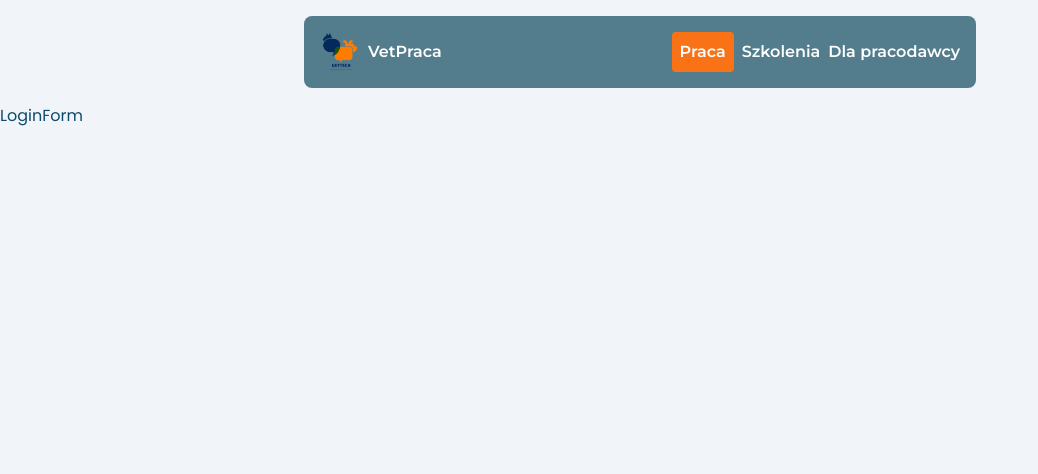
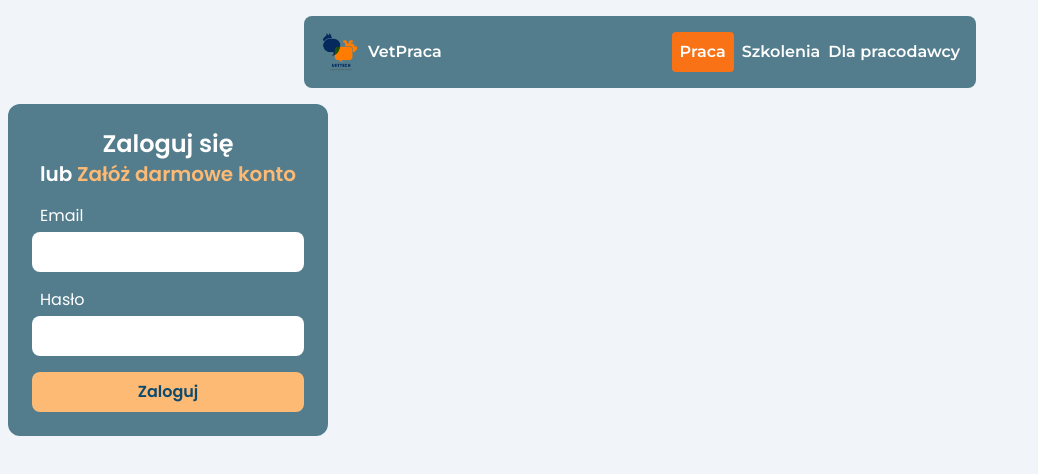
Before and after one commit to lszmytko/jobboard, a Next.js app: page /pracodawca/login in a window 1280 px wide. Shown: the top 474 px of the page, without its empty margins (0-1038 px from the left). Built offline with nearby package versions, Linux system fonts and the light colour scheme.

Commit message:
feat(main): create RegisterForm component

```diff
--- a/src/app/_components/Header/Header.tsx
+++ b/src/app/_components/Header/Header.tsx
@@ -11,7 +11,7 @@ const Header = () => {
     <div className="w-screen flex justify-center">
       <HamburgerMenu />
       <div
-        className={`flex max-sm:justify-center max-w-2xl w-screen justify-between bg-header-background text-white font-semibold leading-10 ${montserrat.className} mb-4 p-4 sm:rounded-lg`}
+        className={`flex max-sm:justify-center max-w-2xl w-screen justify-between bg-dark-blue text-white font-semibold leading-10 ${montserrat.className} mb-4 p-4 sm:rounded-lg`}
       >
         <div>
           <Logo />
--- a/src/app/globals.css
+++ b/src/app/globals.css
@@ -5,3 +5,7 @@
 .tasks li::marker {
   color: #fdba74;
 }
+
+input:focus {
+  outline: none;
+}
--- /dev/null
+++ b/src/app/pracodawca/login/AccessForm/AccessForm.tsx
@@ -0,0 +1,31 @@
+"use client";
+
+import { useState } from "react";
+
+import LoginForm from "./LoginForm";
+import RegisterForm from "./RegisterForm";
+
+const AccessForm = () => {
+  const [isLogin, setIsLogin] = useState(true);
+  return (
+    <div className="w-80 bg-dark-blue rounded-xl p-6">
+      <div className="mb-4">
+        <h1 className="text-2xl text-white font-semibold text-center">
+          Zaloguj się
+        </h1>
+        <h2 className="text-xl text-white font-semibold text-center">
+          lub{" "}
+          <span
+            className="text-primary-light cursor-pointer"
+            onClick={() => setIsLogin((prev) => !prev)}
+          >
+            Załóż darmowe konto
+          </span>
+        </h2>
+      </div>
+      {isLogin ? <LoginForm /> : <RegisterForm />}
+    </div>
+  );
+};
+
+export default AccessForm;
--- /dev/null
+++ b/src/app/pracodawca/login/AccessForm/LoginForm.tsx
@@ -0,0 +1,50 @@
+"use client";
+
+import { useForm, SubmitHandler } from "react-hook-form";
+
+type LoginFormInputs = {
+  email: string;
+  password: string;
+};
+
+const LoginForm = () => {
+  const {
+    register,
+    handleSubmit,
+    watch,
+    formState: { errors },
+  } = useForm<LoginFormInputs>();
+  const onSubmit: SubmitHandler<LoginFormInputs> = (data) => console.log(data);
+
+  console.log(watch("email")); // watch input value by passing the
+  return (
+    <form onSubmit={handleSubmit(onSubmit)} className="">
+      <div className="mb-4">
+        <label>
+          <h1 className="pl-2 mb-1 text-white">Email</h1>
+          <input
+            {...register("email", { required: true })}
+            className="w-full py-2 px-1 rounded-lg"
+          />
+        </label>
+      </div>
+      <div className="mb-4">
+        <label>
+          <h1 className="pl-2 mb-1 text-white">Hasło</h1>
+          <input
+            {...register("password", { required: true })}
+            className="w-full py-2 px-1 rounded-lg"
+          />
+        </label>
+      </div>
+      {errors.password && <span>Puste pole</span>}
+      <input
+        type="submit"
+        className="w-full py-2 px-1 rounded-lg bg-primary-light font-semibold"
+        value="Zaloguj"
+      />
+    </form>
+  );
+};
+
+export default LoginForm;
--- /dev/null
+++ b/src/app/pracodawca/login/AccessForm/RegisterForm.tsx
@@ -0,0 +1,5 @@
+const RegisterForm = () => {
+  return <div>RegisterForm</div>;
+};
+
+export default RegisterForm;
--- /dev/null
+++ b/src/app/pracodawca/login/AccessForm/index.ts
@@ -0,0 +1 @@
+export { default } from "./AccessForm";
--- a/src/app/pracodawca/login/LoginForm/LoginForm.tsx
+++ /dev/null
@@ -1,5 +0,0 @@
-const LoginForm = () => {
-  return <div>LoginForm</div>;
-};
-
-export default LoginForm;
--- a/src/app/pracodawca/login/LoginForm/index.ts
+++ /dev/null
@@ -1 +0,0 @@
-export { default } from "./LoginForm";
--- a/src/app/pracodawca/login/page.tsx
+++ b/src/app/pracodawca/login/page.tsx
@@ -1,9 +1,9 @@
-import LoginForm from "./LoginForm";
+import AccessForm from "./AccessForm";
 
 const EmployeeLogin = () => {
   return (
-    <div>
-      <LoginForm />
+    <div className="px-2">
+      <AccessForm />
     </div>
   );
 };
--- a/tailwind.config.ts
+++ b/tailwind.config.ts
@@ -14,7 +14,7 @@ const config: Config = {
           "conic-gradient(from 180deg at 50% 50%, var(--tw-gradient-stops))",
       },
       colors: {
-        "header-background": "#537D8D",
+        "dark-blue": "#537D8D",
         primary: "#f97316",
         "primary-dark": "#c2410c",
         "primary-light": "#fdba74",
```
